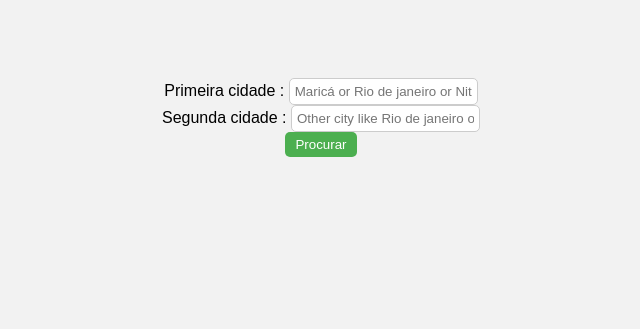
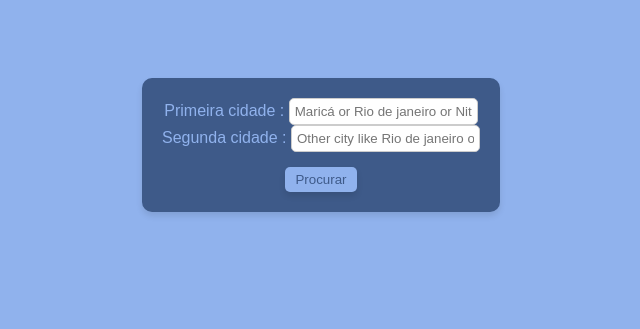
Before and after one commit to Reis567/weather-django, a Django app: template weather_project/weather_app/templates/weather_app/index.html in a window 1280 px wide. Shown: the top 329 px of the page, without its empty margins (319-959 px from the left). Run offline with Django 4.2, Linux system fonts and the light colour scheme; the template is opened without the code that fills it, so the values that code supplies are empty.

Commit message:
color palette of sky

```diff
--- a/weather_project/weather_app/static/style.css
+++ b/weather_project/weather_app/static/style.css
@@ -1,22 +1,32 @@
+:root {
+  --background-color1: #90b2ed;
+  --background-color2: #3e5a89;
+  --text-color1: #90b2ed;
+  --text-color2: #3e5a89;
+  --box-shadow: 0px 4px 6px rgba(0, 0, 0, 0.1);
+}
+
 body {
   font-family: Arial, sans-serif;
-    background-color: #f2f2f2;
+  background-color: var(--background-color1);
   text-align: center;
   padding: 50px;
   display: flex;
   align-items: center;
   justify-content: center;
   flex-direction: column;
-
 }
-
 
 form {
   margin: 20px 0;
+  color: var(--text-color1);
+  padding: 20px;
+  border-radius: 10px;
+  background-color: var(--background-color2);
   display: flex;
   flex-direction: column;
   align-items: center;
-
+  box-shadow: var(--box-shadow);
 }
 
 input[type="text"] {
@@ -26,12 +36,14 @@ body {
 }
 
 button {
-    background-color: #4CAF50;
-    color: white;
+  background-color: var(--background-color1);
+  color: var(--text-color2);
   padding: 5px 10px;
   border: none;
   border-radius: 5px;
   cursor: pointer;
+  margin-top: 15px;
+  box-shadow: var(--box-shadow);
 }
 
 .forecast-container {
@@ -49,7 +61,8 @@ body {
   width: calc(100% / 5 - 20px);
   box-sizing: border-box;
 }
-  .weather-row{
+
+.weather-row {
   display: flex;
   flex-direction: row;
   margin: 0;
@@ -63,19 +76,19 @@ body {
   flex-direction: column;
 }
 
-  .comparisson-container{
+.comparisson-container {
   display: flex;
   justify-content: center;
 }
+
 .city-container {
   max-width: 300px;
-    margin: 0 auto; /* Adiciona esta linha para centralizar horizontalmente */
-    text-align: center; /* Adiciona esta linha para centralizar o conteúdo interno */
+  margin: 0 auto;
+  text-align: center;
   padding: 20px;
 }
 
-
-.warning-p{
+.warning-p {
   font-size: 15px;
   color: red;
 }
```
Lines whose indentation alone changed are shown as unchanged.
